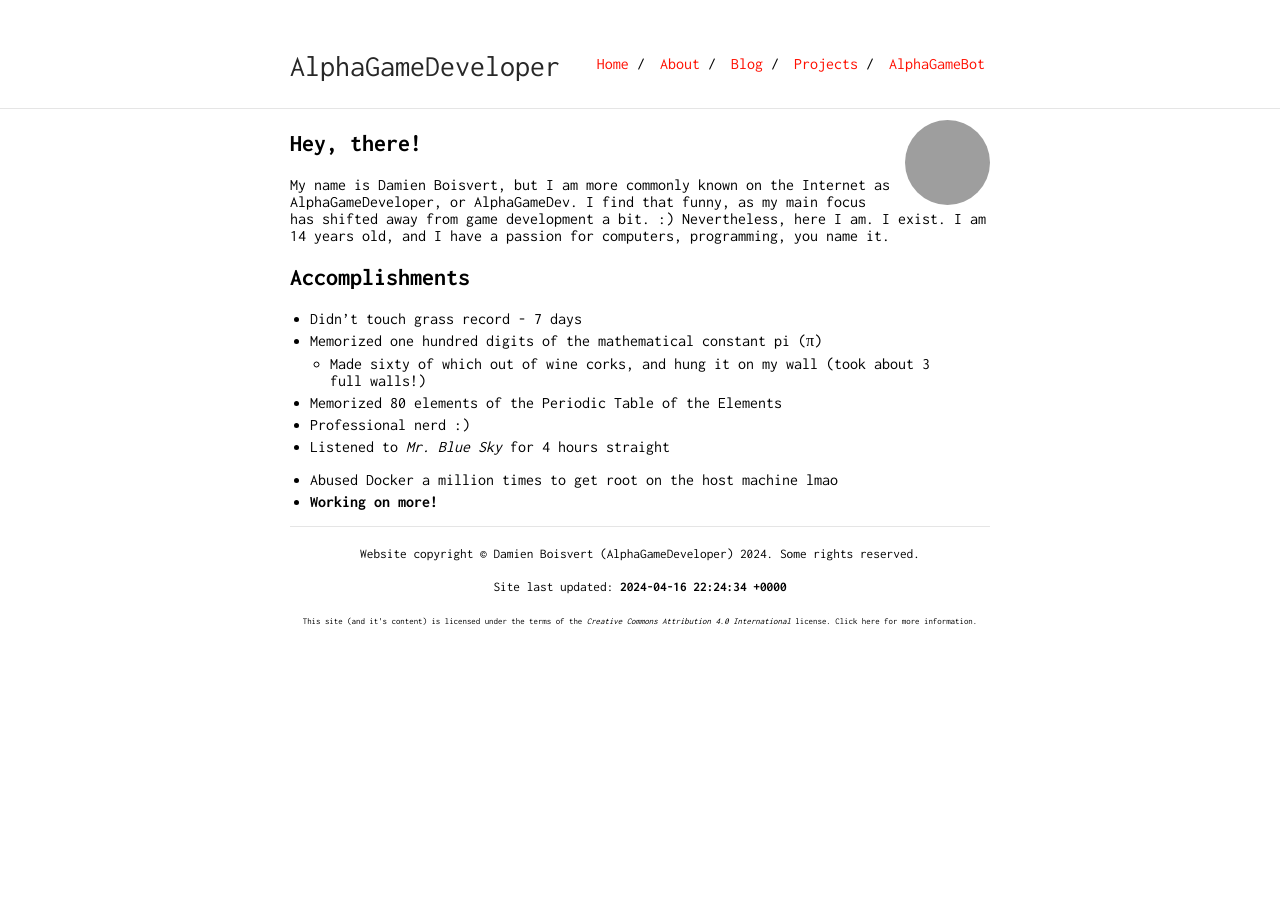
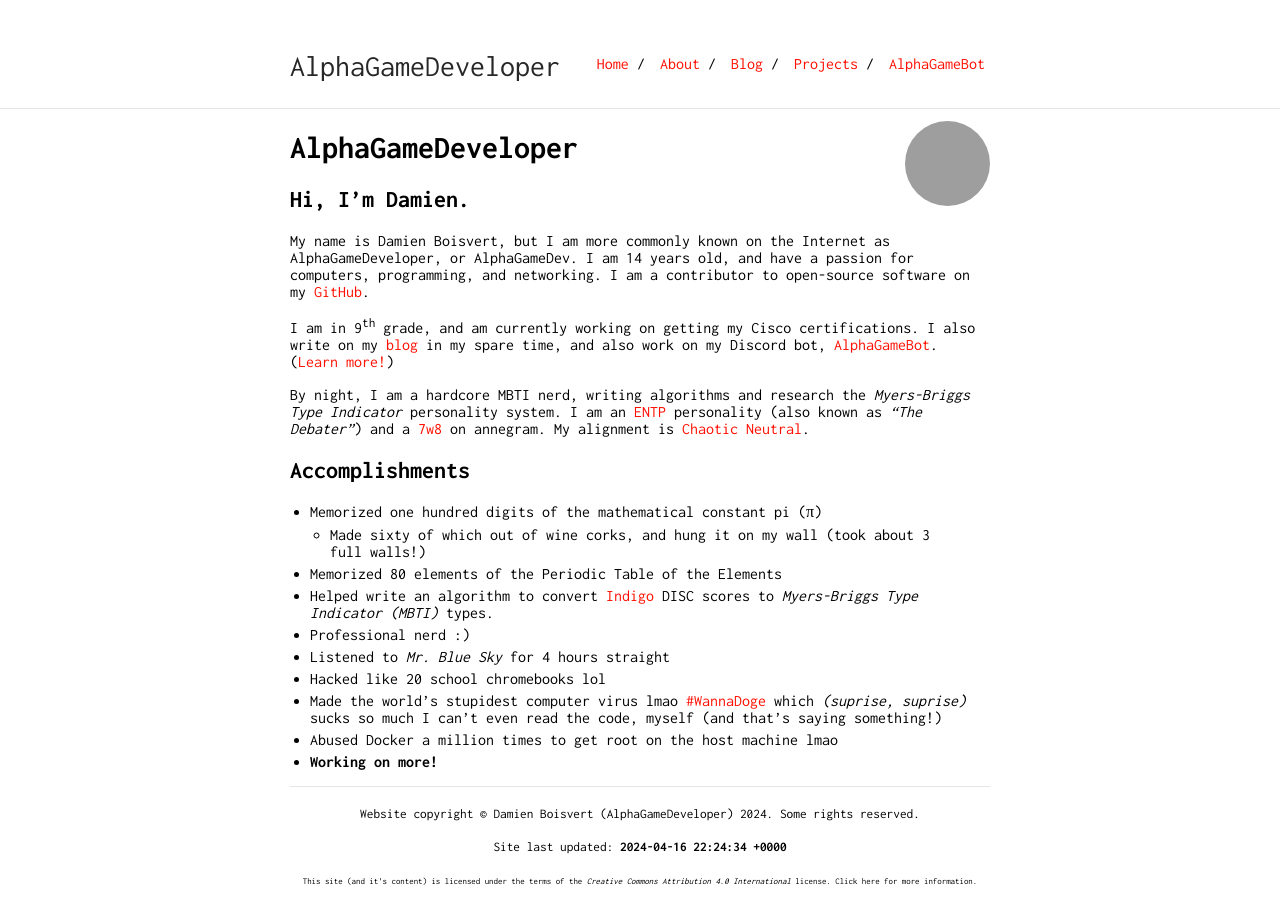
Before and after one commit to AlphaGameDeveloper/AlphaGame.dev, a Jekyll site: the page built from index.md, in a window 1280 px wide. Built offline with Jekyll 4.4.1, drawn with Linux system fonts in a browser that asks for light colours; grey boxes are pictures that could not be loaded.

Commit message:
Update home page

```diff
--- a/index.md
+++ b/index.md
@@ -1,22 +1,34 @@
 ---
 layout: default
 permalink: /
+title: Home
 ---
 
-<img class="profile-picture" src="/assets/1000059909pfp.jpg">
+<img class="profile-picture" src="/assets/1000059909pfp.jpg" alt="My School Picture">
 
-## Hey, there!
-My name is Damien Boisvert, but I am more commonly known on the Internet as AlphaGameDeveloper, or AlphaGameDev.  I find that funny, as my main focus has shifted away from game development a bit. :)  Nevertheless, here I am.  I exist.  I am 14 years old, and I have a passion for computers, programming, you name it.
+# AlphaGameDeveloper
+
+## Hi, I'm Damien.
+My name is Damien Boisvert, but I am more commonly known on the Internet as AlphaGameDeveloper, or AlphaGameDev.  I am 14 years old, and have a passion for computers, programming, and networking.  I am a contributor to open-source software on my [GitHub][github].
+
+I am in 9<sup>th</sup> grade, and am currently working on getting my Cisco certifications.  I also write on my [blog](/blog) in my spare time, and also work on my Discord bot, [AlphaGameBot](/alphagamebot/). ([Learn more!](/about/))
+
+By night, I am a hardcore MBTI nerd, writing algorithms and research the *Myers-Briggs Type Indicator* personality system.  I am an [ENTP][entp-personality] personality (also known as *"The Debater"*) and a [7w8][7w8-annegram] on annegram.  My alignment is [Chaotic Neutral][chaotic-neutral].
 ## Accomplishments
-- Didn't touch grass record - 7 days
 - Memorized one hundred digits of the mathematical constant pi (π)
     - Made sixty of which out of wine corks, and hung it on my wall (took about 3 full walls!)
 - Memorized 80 elements of the Periodic Table of the Elements
-- Professional nerd :)
+- Helped write an algorithm to convert [Indigo][indigo] DISC scores to *Myers-Briggs Type Indicator (MBTI)* types.
+ - Professional nerd :)
 - Listened to *Mr. Blue Sky* for 4 hours straight
-
-<!-- removed due to problems with lightspeed filter agent on school chromebooks -->
-<!-- - Hacked like 20 school chromebooks lol
-     - Made the world's stupidest computer virus lmao [#WannaDoge](https://github.com/AlphaGameDeveloper/WannaDoge) which *(suprise, suprise)* sucks so much I can't even read the code, myself (and that's saying something!) -->
+ - Hacked like 20 school chromebooks lol
+ - Made the world's stupidest computer virus lmao [#WannaDoge][wannadoge] which *(suprise, suprise)* sucks so much I can't even read the code, myself (and that's saying something!)
 - Abused Docker a million times to get root on the host machine lmao
 - **Working on more!**
+
+[7w8-annegram]: https://www.crystalknows.com/enneagram/type-7/wing-8
+[chaotic-neutral]: https://easydamus.com/chaoticneutral.html
+[entp-personality]: https://16personalities.com/entp-personality
+[github]: https://github.com/AlphaGameDeveloper
+[indigo]: https://indigotheassessment.com
+[wannadoge]: https://github.com/AlphaGameDeveloper/WannaDoge
```
Also changed, not shown: pages/about.md (+4 -1 lines).
